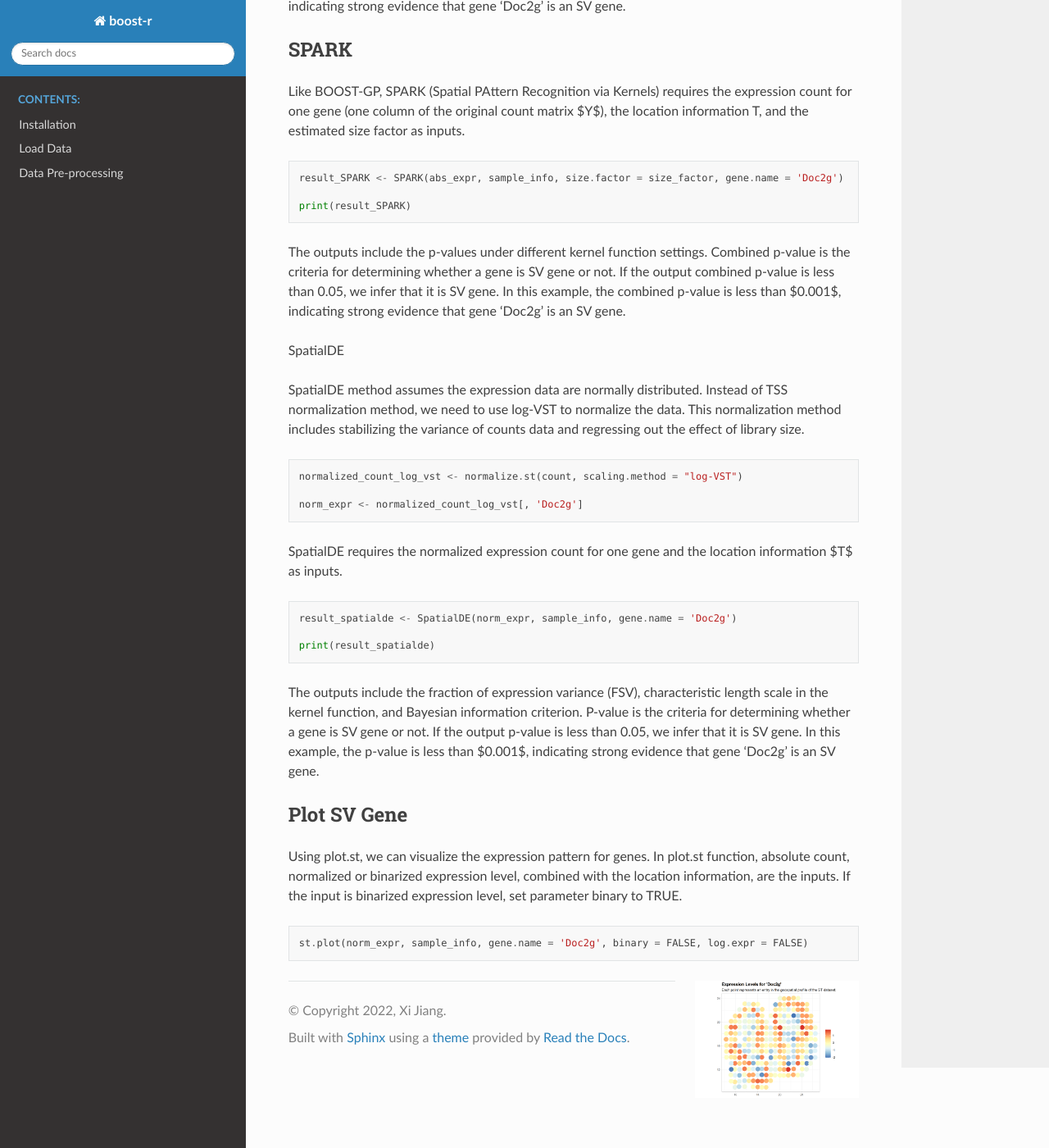
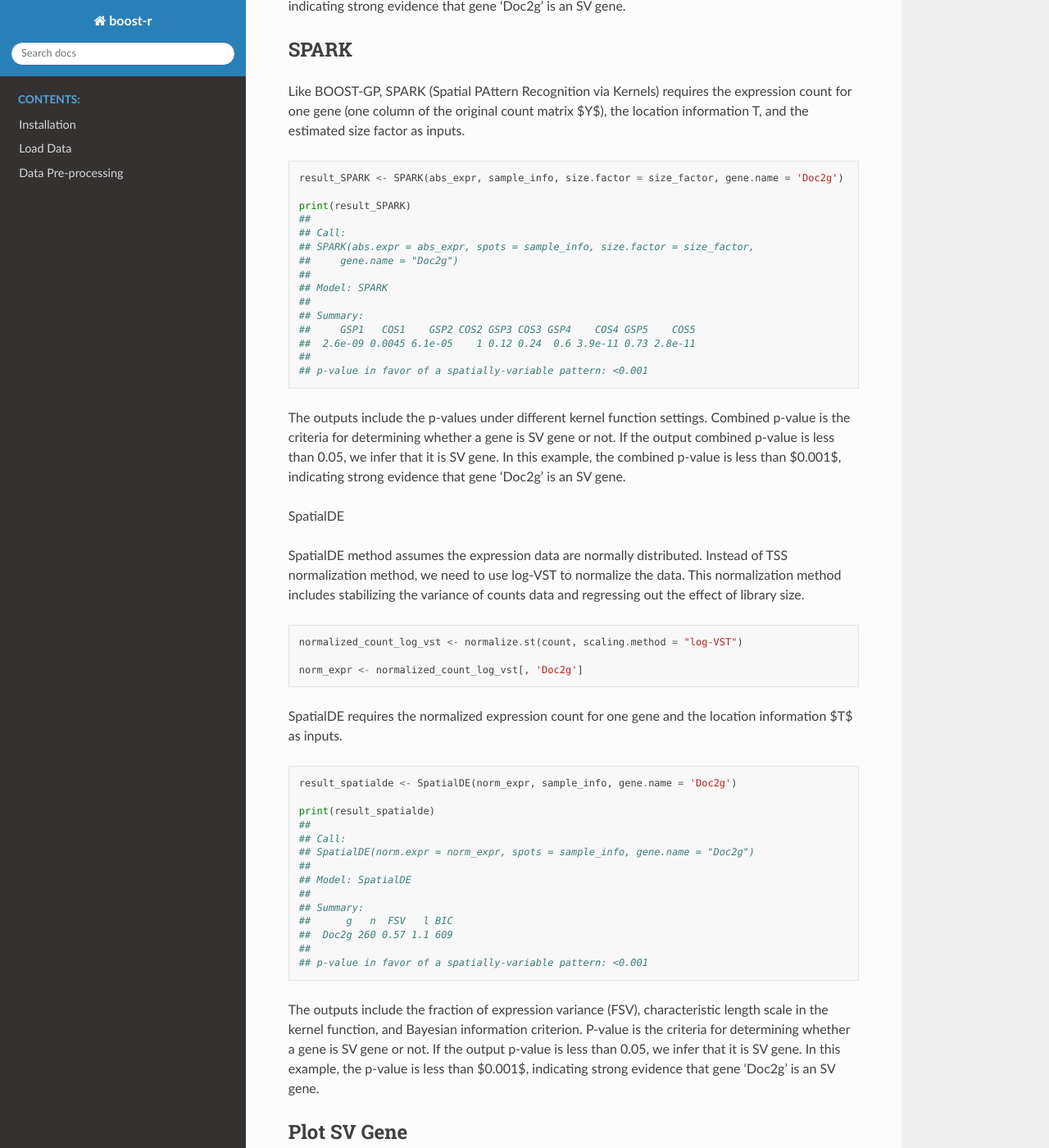
Before and after one commit to estfernan/boost, a Sphinx documentation site: the page built from docs/sv_gene_detection.rst, in a window 1280 px wide and 1400 px high, scrolled down 2518 px. Shown: the whole window at 82% size. Built offline with Sphinx 7.4.7 and the Read the Docs theme 2.0.0, drawn with Linux system fonts in a browser that asks for light colours.

Commit message:
Update sv_gene_detection.rst

```diff
--- a/docs/sv_gene_detection.rst
+++ b/docs/sv_gene_detection.rst
@@ -103,6 +103,18 @@ Like BOOST-GP, SPARK (Spatial PAttern Recognition via Kernels) requires the expr
      result_SPARK <- SPARK(abs_expr, sample_info, size.factor = size_factor, gene.name = 'Doc2g')
 
      print(result_SPARK)
+     ##
+     ## Call:
+     ## SPARK(abs.expr = abs_expr, spots = sample_info, size.factor = size_factor,
+     ##     gene.name = "Doc2g")
+     ##
+     ## Model: SPARK
+     ##
+     ## Summary:
+     ##     GSP1   COS1    GSP2 COS2 GSP3 COS3 GSP4    COS4 GSP5    COS5
+     ##  2.6e-09 0.0045 6.1e-05    1 0.12 0.24  0.6 3.9e-11 0.73 2.8e-11
+     ##
+     ## p-value in favor of a spatially-variable pattern: <0.001
 
 
 The outputs include the p-values under different kernel function settings. Combined p-value is the criteria for determining whether a gene is SV gene or not. If the output combined p-value is less than 0.05, we infer that it is SV gene. In this example, the combined p-value is less than $0.001$, indicating strong evidence that gene 'Doc2g' is an SV gene.
@@ -120,6 +132,17 @@ SpatialDE requires the normalized expression count for one gene and the location
    result_spatialde <- SpatialDE(norm_expr, sample_info, gene.name = 'Doc2g')
 
    print(result_spatialde)
+   ##
+   ## Call:
+   ## SpatialDE(norm.expr = norm_expr, spots = sample_info, gene.name = "Doc2g")
+   ##
+   ## Model: SpatialDE
+   ##
+   ## Summary:
+   ##      g   n  FSV   l BIC
+   ##  Doc2g 260 0.57 1.1 609
+   ##
+   ## p-value in favor of a spatially-variable pattern: <0.001
 
 
 The outputs include the fraction of expression variance (FSV), characteristic length scale in the kernel function, and Bayesian information criterion. P-value is the criteria for determining whether a gene is SV gene or not. If the output p-value is less than 0.05, we infer that it is SV gene. In this example, the p-value is less than $0.001$, indicating strong evidence that gene 'Doc2g' is an SV gene.
```
